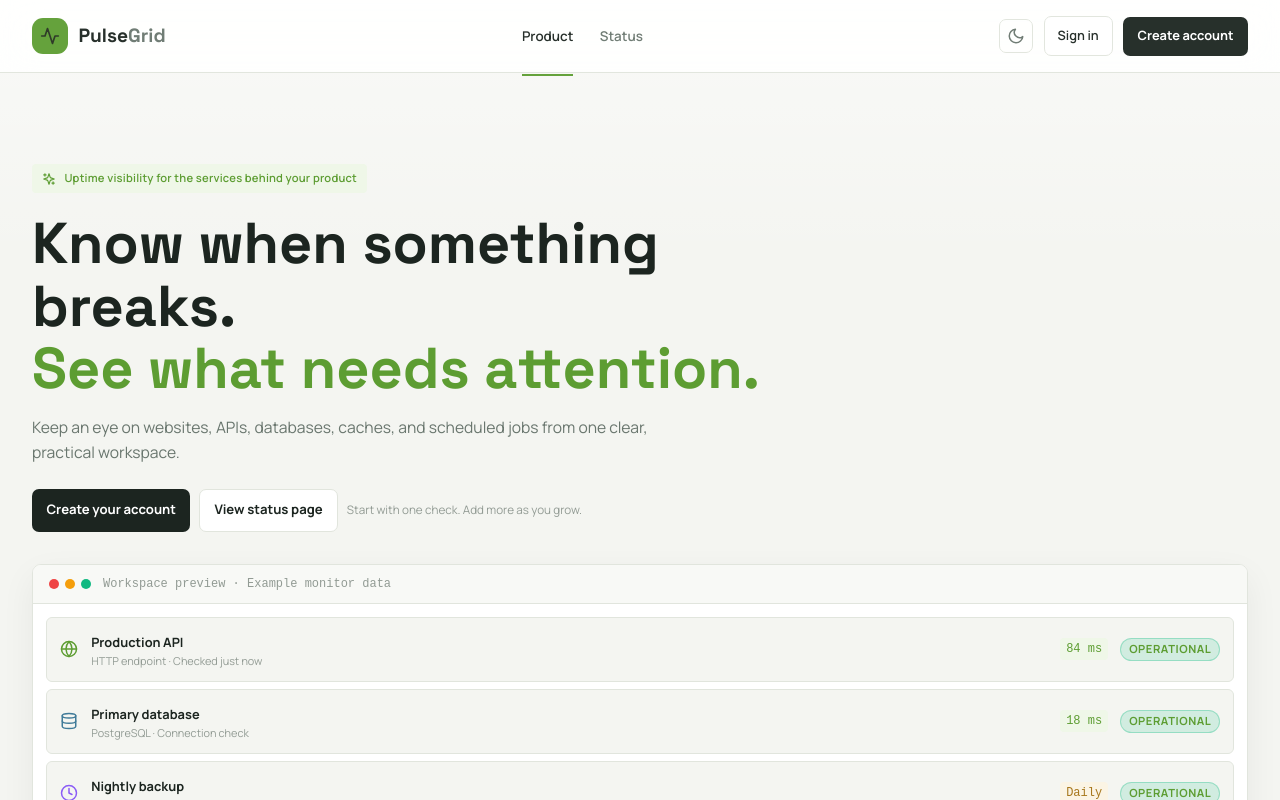
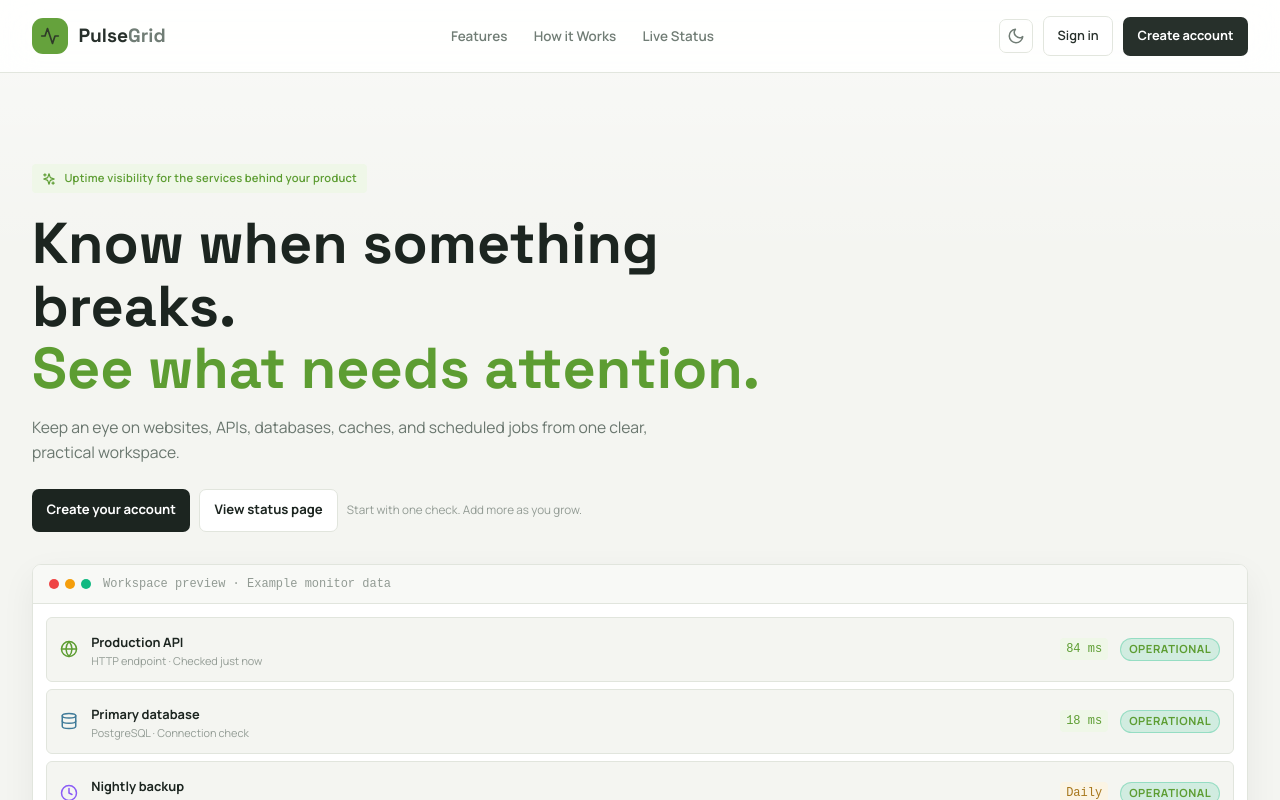
Before and after one commit to olusanyaemmanuelpg-sudo/pulsegrid, a React (Vite) app in the folder frontend/: page / in a window 1280 px wide. Shown: the top 800 px of the page. Built offline with nearby package versions, Linux system fonts and the light colour scheme.

Commit message:
feat: enhance Navbar layout with brand grouping and improve landing page section IDs for better navigation

```diff
--- a/frontend/src/App.css
+++ b/frontend/src/App.css
@@ -38,6 +38,12 @@
   display: flex;
   align-items: center;
   justify-content: space-between;
+}
+
+.brand-group {
+  display: flex;
+  align-items: center;
+  gap: 0.65rem;
 }
 
 .brand-logo {
--- a/frontend/src/components/Navbar.jsx
+++ b/frontend/src/components/Navbar.jsx
@@ -19,6 +19,7 @@ export const Navbar = ({ onOpenAddModal }) => {
     <nav className="nav-container">
       <div className="nav-inner">
         {/* Brand */}
+        <div className="brand-group">
           <Link to="/" className="brand-logo">
             <div className="logo-icon-wrap">
               <Activity size={20} className="logo-icon" />
@@ -26,32 +27,62 @@ export const Navbar = ({ onOpenAddModal }) => {
             <span className="brand-name">
               Pulse<span className="brand-accent">Grid</span>
             </span>
-          <span className="brand-badge">SaaS</span>
           </Link>
+          {location.pathname === '/dashboard' && (
+            <span className="brand-badge">Console</span>
+          )}
+        </div>
 
         {/* Center Links */}
         {!isAuthPage && (
           <div className="nav-links">
-            <Link
-              to="/"
-              className={`nav-link ${location.pathname === '/' ? 'active' : ''}`}
-            >
-              Product
-            </Link>
-            {user && (
+            {location.pathname === '/dashboard' ? (
+              <>
                 <Link
                   to="/dashboard"
                   className={`nav-link ${location.pathname === '/dashboard' ? 'active' : ''}`}
                 >
-                Dashboard
+                  Monitors
+                </Link>
+                <Link
+                  to="/status"
+                  className="nav-link"
+                  target="_blank"
+                  rel="noopener noreferrer"
+                >
+                  Public Status ↗
+                </Link>
+              </>
+            ) : location.pathname === '/status' ? (
+              <>
+                <Link to="/" className="nav-link">
+                  Overview
+                </Link>
+                <Link to="/status" className={`nav-link active`}>
+                  System Status
+                </Link>
+                {user && (
+                  <Link to="/dashboard" className="nav-link">
+                    Console
                   </Link>
                 )}
+              </>
+            ) : (
+              <>
+                <a href="#features" className="nav-link">
+                  Features
+                </a>
+                <a href="#architecture" className="nav-link">
+                  How it Works
+                </a>
                 <Link
                   to="/status"
                   className={`nav-link ${location.pathname === '/status' ? 'active' : ''}`}
                 >
-              Status
+                  Live Status
                 </Link>
+              </>
+            )}
           </div>
         )}
 
@@ -85,10 +116,16 @@ export const Navbar = ({ onOpenAddModal }) => {
             </Link>
           ) : user ? (
             <>
+              {location.pathname === '/dashboard' ? (
                 <button className="btn-primary" onClick={onOpenAddModal}>
                   <Plus size={16} />
                   <span>Add monitor</span>
                 </button>
+              ) : (
+                <Link to="/dashboard" className="btn-primary">
+                  <span>Dashboard →</span>
+                </Link>
+              )}
               <div className="user-profile-wrap">
                 <button
                   className="user-profile-btn"
--- a/frontend/src/pages/LandingPage.jsx
+++ b/frontend/src/pages/LandingPage.jsx
@@ -129,7 +129,7 @@ export const LandingPage = () => {
       </section>
 
       {/* Monitoring workflow */}
-      <section className="arch-section">
+      <section className="arch-section" id="architecture">
         <div className="arch-header">
           <span className="arch-pill">One monitoring workspace</span>
           <h2 className="section-title">A clear picture of service health.</h2>
@@ -168,7 +168,7 @@ export const LandingPage = () => {
       </section>
 
       {/* Multi-protocol overview */}
-      <section className="interactive-tabs-section">
+      <section className="interactive-tabs-section" id="features">
         <div className="text-center mb-6">
           <h2 className="section-title">Checks that fit your stack.</h2>
           <p className="section-subtitle">
```
Lines whose indentation alone changed are shown as unchanged.
